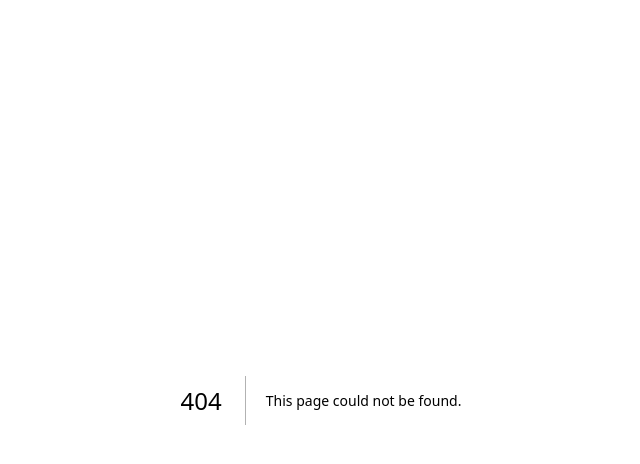
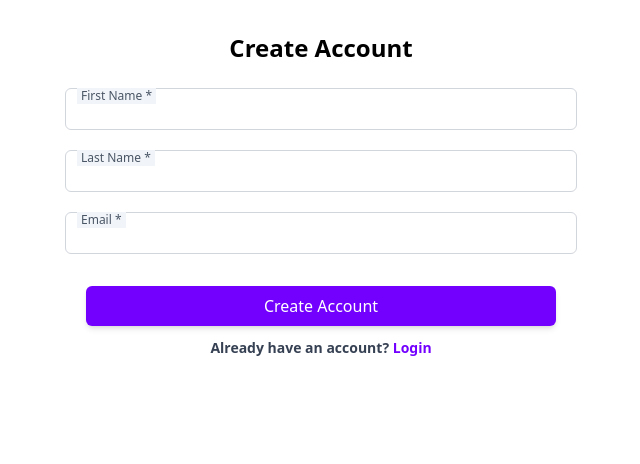
Before and after one commit to BettyyN/Social-Company-App, a Next.js app: page /group in a window 1280 px wide. Before the commit this address had no page. Shown: the top 464 px of the page, without its empty margins (319-959 px from the left). Built offline with nearby package versions, Linux system fonts and the light colour scheme.

Commit message:
group creation,profile view, sign up

```diff
--- /dev/null
+++ b/app/group/page.tsx
@@ -0,0 +1,10 @@
+import CreateGroupPopup from "@/Components/group";
+import PopUp from "@/Components/Post/popUp";
+
+export default function page() {
+  return (
+    <div>
+        <CreateGroupPopup/>
+    </div>
+  )
+}
```
